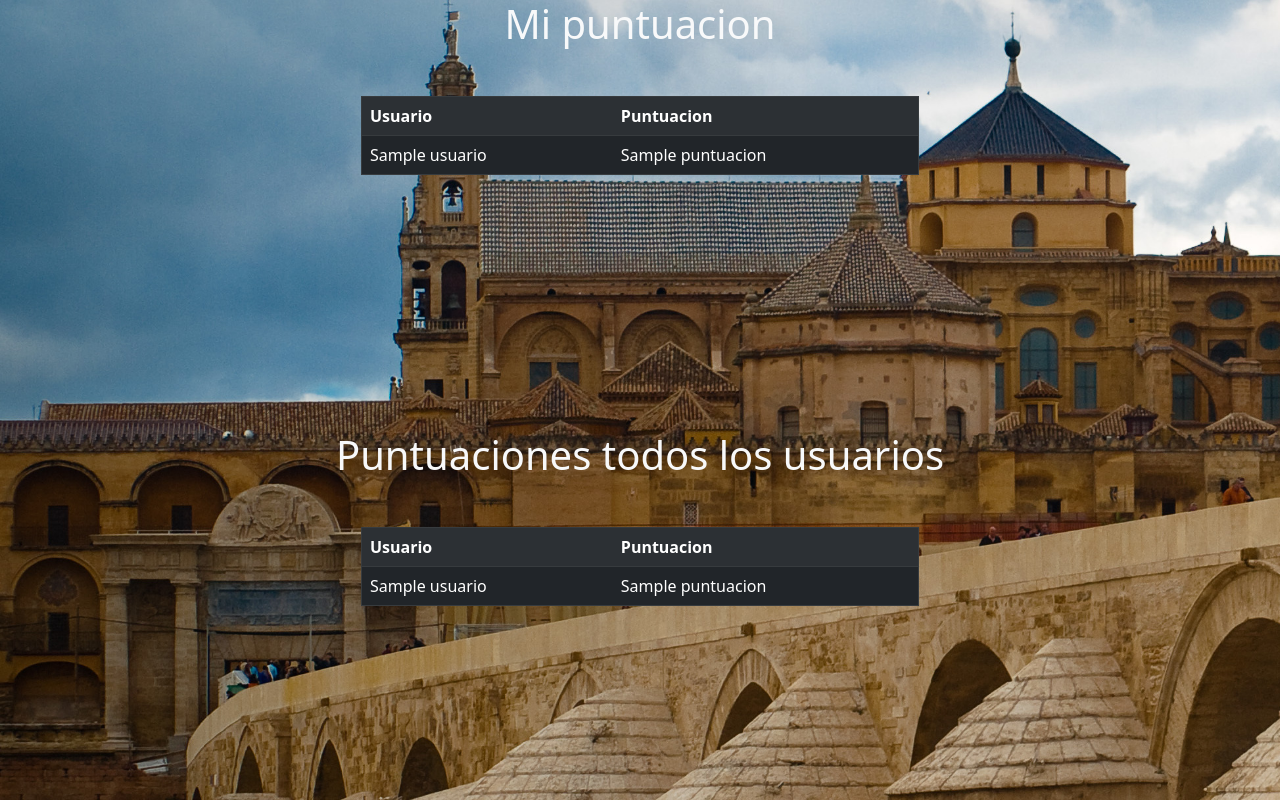
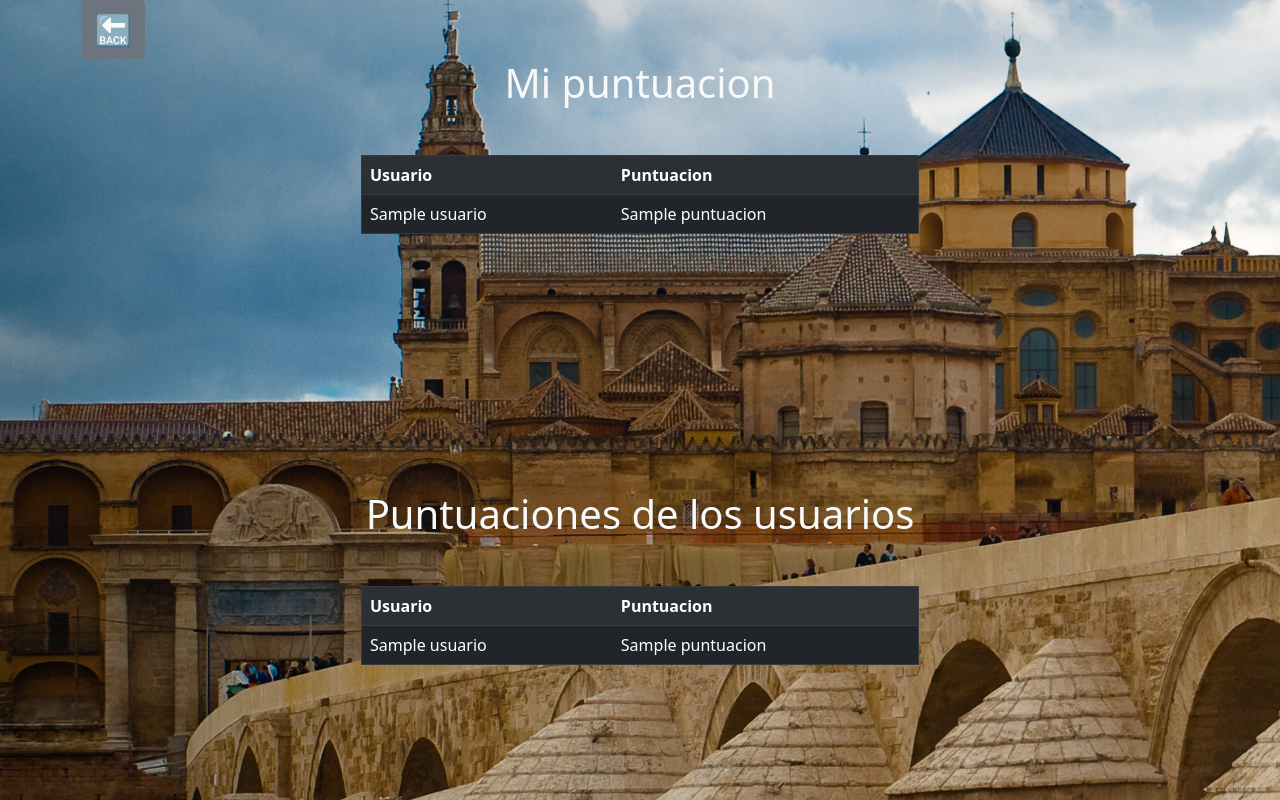
Before and after one commit to RubenCastFer/proyectoJuego, a PHP site: template views/scoreView.php in a window 1280 px wide. Run offline with PHP 8.4, Linux system fonts and the light colour scheme; the template is opened without the code that fills it: most values are stand-ins (such as "Sample title", 1, 10 or a date in 2020).

Commit message:
boton exit

```diff
--- a/js/puntuaciones.js
+++ /dev/null
@@ -1,8 +0,0 @@
-$(function () {
-  $("#click").click(function () {
-    $("#tablaUsuarios").fadeToggle();
-    /*         $("#div2").fadeToggle("slow");
-          $("#div3").fadeToggle(3000); */
-  });
-
-});
--- a/views/scoreView.php
+++ b/views/scoreView.php
@@ -13,18 +13,17 @@
 
 </head>
 
-<body class="text-center container">
-
-<i class="bi bi-box-arrow-left"></i>
+<body class = "container">
+    <a class="btn btn-secondary sticky-top" href="index.php?controller=juego&action=menu" role="button"><span style='font-size:30;'>&#128281;</span></a>
 
     <!-- mostrar puntuacion usuario maxima -->
 
-
+    <div class="text-center">
         <div class="text-light titulo">
             <h1>Mi puntuacion</h1>
         </div>
 
-    <div class="row col-6  mt-5 mb-5 offset-md-3">
+        <div class="row col-6 col-sm-6 mt-5 mb-5 offset-md-3">
             <table class="table table-dark table-striped" border="1">
                 <tr>
                     <th>Usuario</th>
@@ -52,12 +51,13 @@
 
         <!-- mostrar puntuaciones totales -->
 
+
         <div class="text-light">
-        <h1 id = "click">Puntuaciones todos los usuarios</h1>
+       <h1>Puntuaciones de los usuarios</h1>
         </div>
 
 
-    <div class="row col-6  mt-5 mb-5 offset-md-3" id = tablaUsuarios>
+        <div class="row col-6 col-sm-6 mt-5 mb-5 offset-md-3" id=tablaUsuarios>
             <table class="table table-dark table-striped" border="1">
                 <tr>
                     <th>Usuario</th>
@@ -81,6 +81,8 @@
 
             </table>
         </div>
+
+    </div>
 </body>
 
 </html>
@@ -91,6 +93,4 @@
         background-image: url(images/mezquita.jpg);
         background-size: auto 100%;
     }
-
-
 </style>
```
Lines whose indentation alone changed are shown as unchanged.
